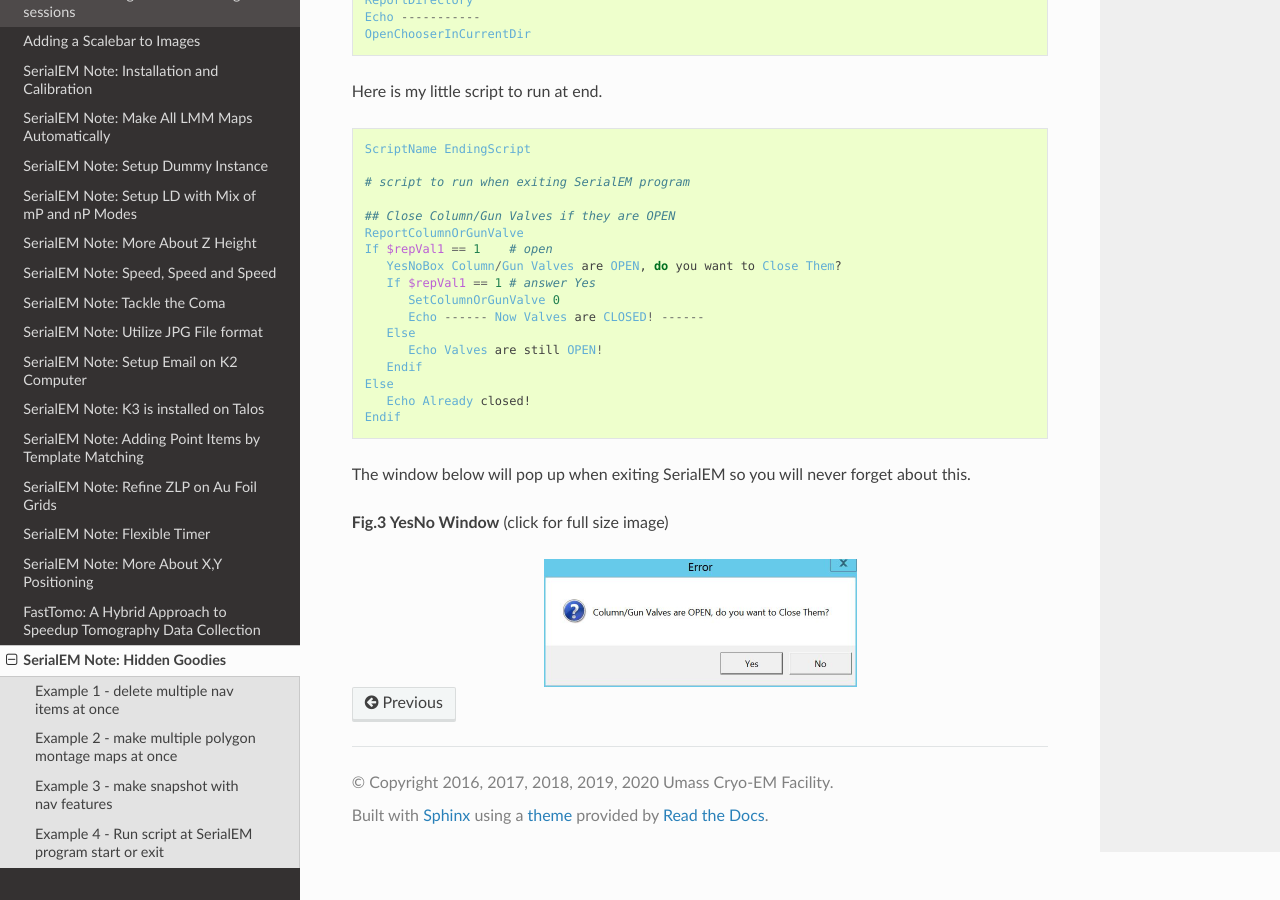
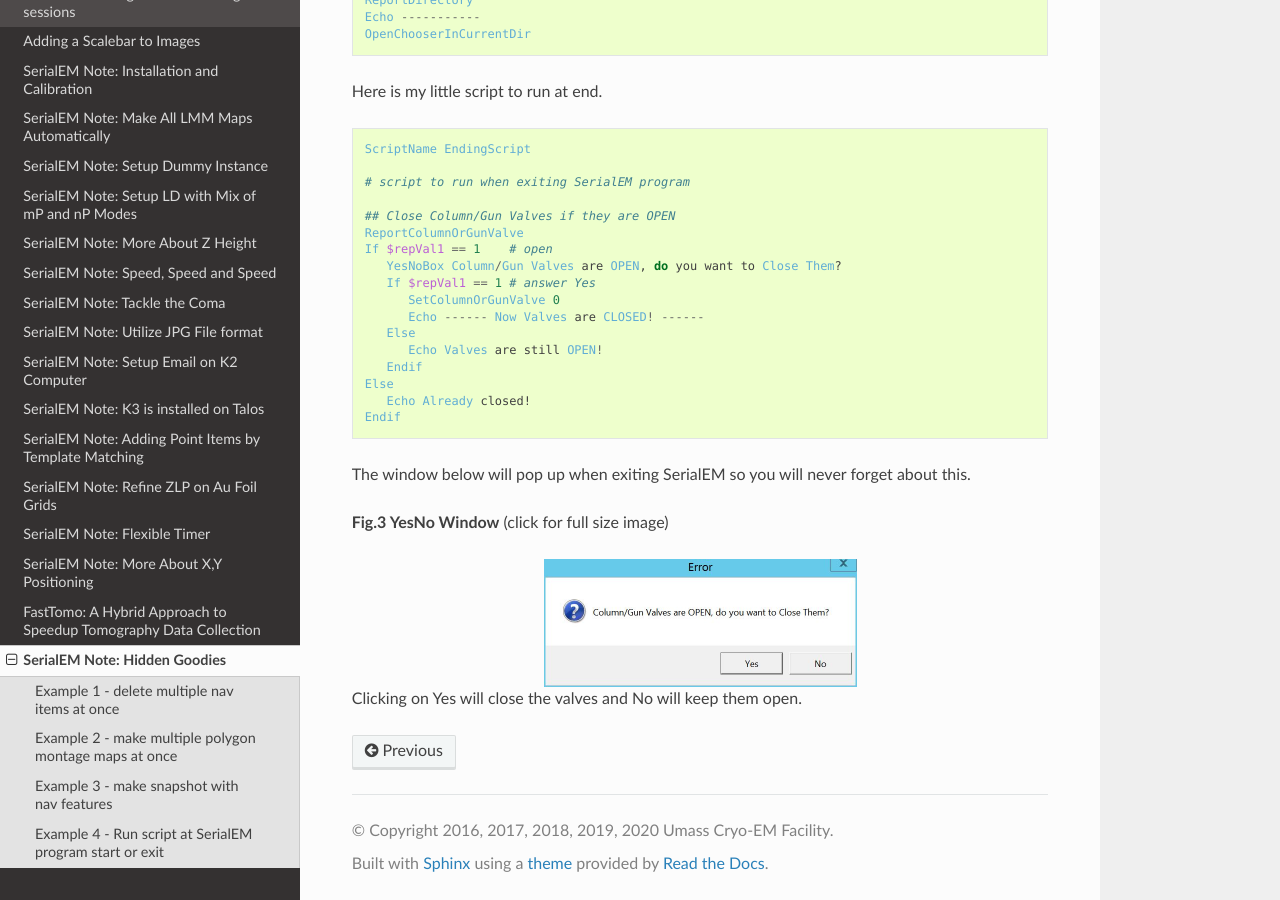
Before and after one commit to xuchen66/sphinx-emdocs, a Sphinx documentation site: the page built from source/serialem-note-hidden-goodies.rst, in a window 1280 px wide and 900 px high, scrolled down 4093 px. Built offline with Sphinx 7.4.7 and the Read the Docs theme 2.0.0, drawn with Linux system fonts in a browser that asks for light colours; pages that are not in the unit, such as notebooks, are missing from menus; some of the changed lines change nothing that is shown.

Commit message:
Update serialem-note-hidden-goodies.rst

```diff
--- a/source/serialem-note-hidden-goodies.rst
+++ b/source/serialem-note-hidden-goodies.rst
@@ -6,7 +6,7 @@ SerialEM Note: Hidden Goodies
 :Author: Chen Xu
 :Contact: <Chen.Xu@umassmed.edu>
 :Date-created: 2020-11-21
-:Last-updated: 2020-11-28
+:Last-updated: 2020-11-30
 
 .. glossary::
 
@@ -227,3 +227,5 @@ The window below will pop up when exiting SerialEM so you will never forget abou
    :scale: 50 %
    :alt: Yes No window to remind valve
    :align: center
+
+Clicking on Yes will close the valves and No will keep them open.
```
